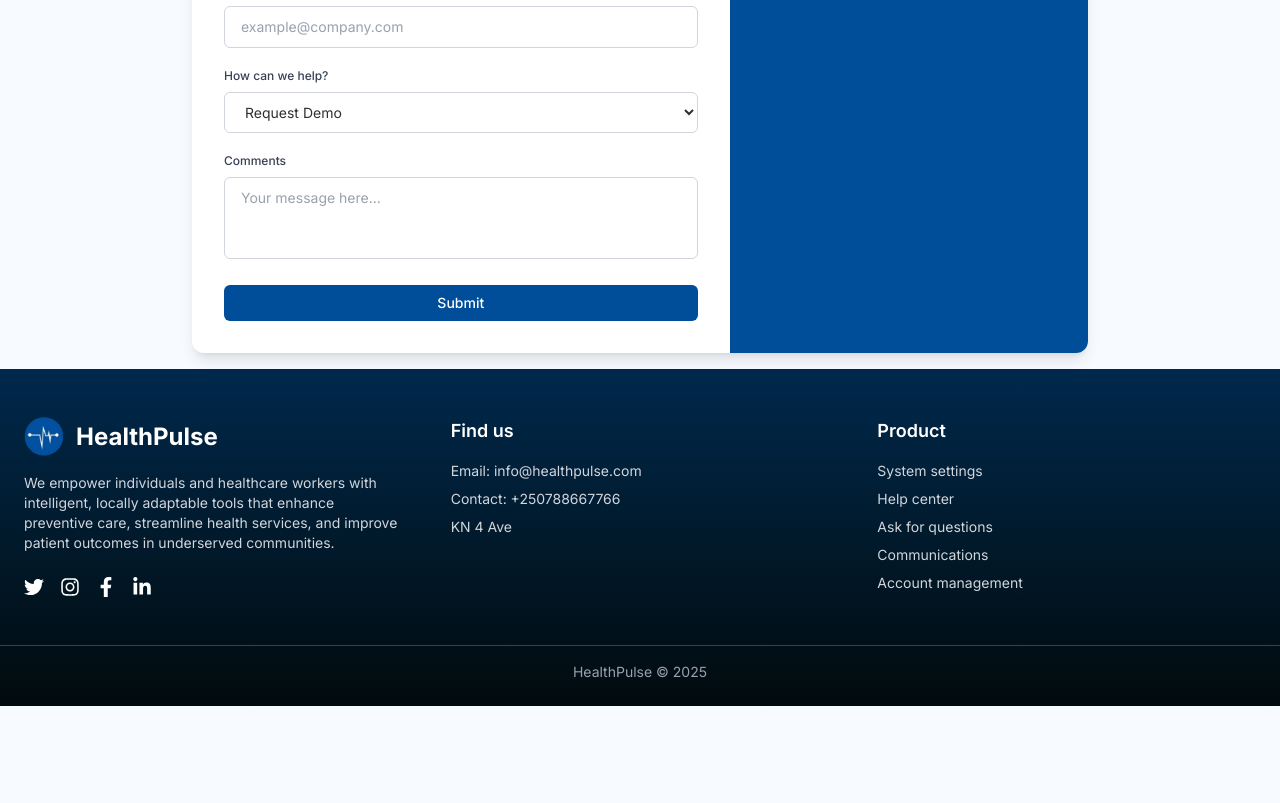
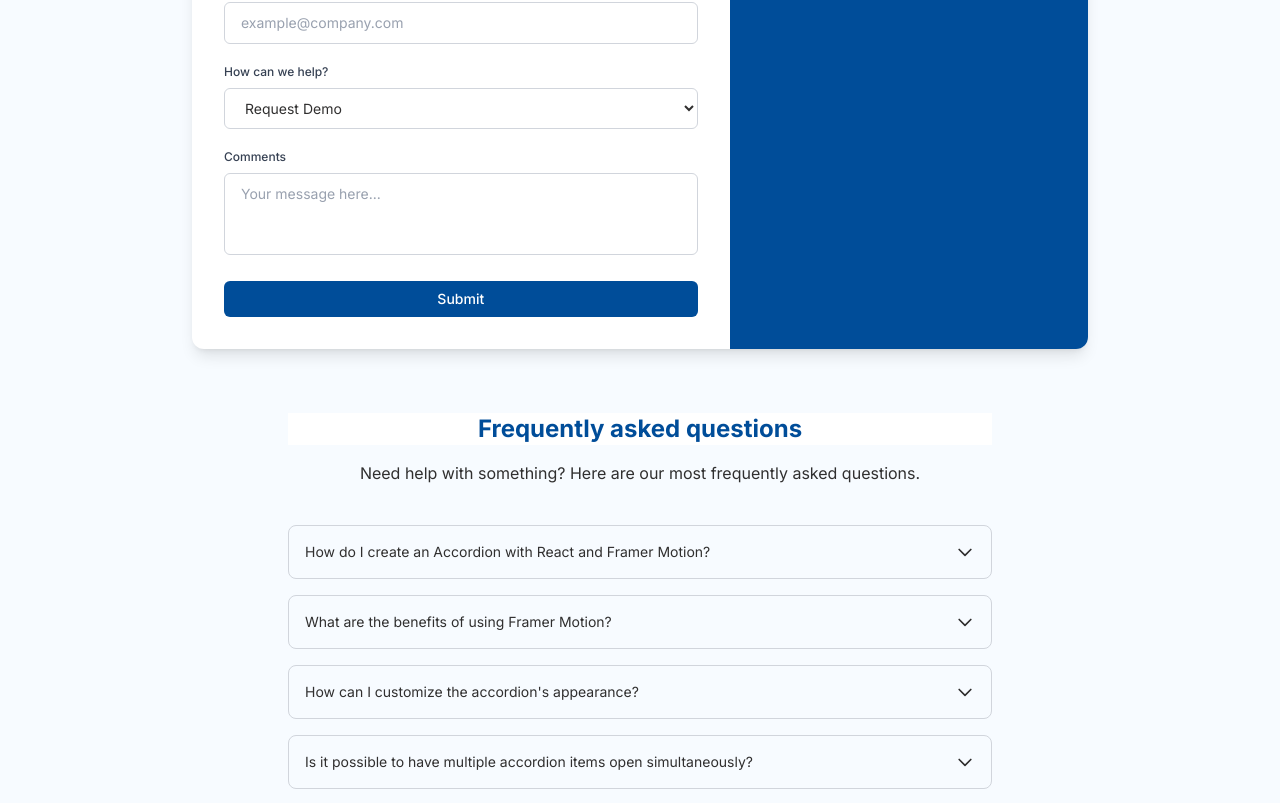
Before and after one commit to healthpulsetech/healthpulse-landing, a Next.js app: page / in a window 1280 px wide. Shown: the part 1988-2791 px from the top of the page. Before the commit the page ends 2694 px from the top, so only its background shows below. Built offline with nearby package versions, Linux system fonts and the light colour scheme.

Commit message:
will add frequently asked question

```diff
--- a/src/app/page.tsx
+++ b/src/app/page.tsx
@@ -5,6 +5,7 @@ import Services from "@/components/services"
 import Features from "@/components/features"
 import ContactUs from "@/components/contact"
 import HealthPulseFooter from "@/components/layout/footer"
+import FAQ from "@/components/faqs"
 
 export default function Page(){
   return(
@@ -15,10 +16,8 @@ export default function Page(){
       <Services/>
       <Features />
       <ContactUs />
+      <FAQ />
       <HealthPulseFooter />
-
-
-
 
 
     </div>
--- /dev/null
+++ b/src/components/faqs.tsx
@@ -0,0 +1,146 @@
+import React, { useRef, useState } from "react";
+import { AnimatePresence, motion, useInView } from "framer-motion";
+
+interface AccordionItem {
+  title: string;
+  description: string;
+}
+
+interface AccordionProps {
+  i: number;
+  expanded: number | null;
+  setExpanded: React.Dispatch<React.SetStateAction<number | null>>;
+  title: string;
+  description: string;
+}
+
+const accordionItems: AccordionItem[] = [
+  {
+    title: "How do I create an Accordion with React and Framer Motion?",
+    description:
+      "To create an Accordion with React and Framer Motion, you can use the AnimatePresence component along with motion elements. Implement a toggle mechanism to control the expanded state of each accordion item.",
+  },
+  {
+    title: "What are the benefits of using Framer Motion?",
+    description:
+      "Framer Motion provides an easy-to-use API for creating smooth animations in React applications. It offers features like gesture recognition, variants for complex animations, and automatic prefixing for cross-browser compatibility.",
+  },
+  {
+    title: "How can I customize the accordion's appearance?",
+    description:
+      "You can customize the accordion's appearance using Tailwind CSS classes. Adjust colors, padding, margins, and other properties to match your desired design. You can also add icons or other elements to enhance the visual appeal.",
+  },
+  {
+    title:
+      "Is it possible to have multiple accordion items open simultaneously?",
+    description:
+      "Yes, it's possible. You would need to modify the state management to use an array or object to track multiple open items instead of a single expanded state. Then, update the toggle logic accordingly.",
+  },
+  {
+    title: "Can I animate the accordion items when they expand or collapse?",
+    description:
+      "Yes, you can animate the accordion items using Framer Motion. Apply animations to the content elements within each accordion item, such as height transitions, opacity changes, or custom animations based on your design preferences.",
+  },
+];
+
+const FAQ: React.FC = () => {
+  const [expanded, setExpanded] = useState<number | null>(null);
+
+  return (
+    <div className="mx-auto w-full max-w-3xl px-4 py-12 sm:px-6 lg:px-8 font-sans">
+      <h1 className="mb-4 bg-white text-secondary text-center text-2xl font-bold">
+        Frequently asked questions
+      </h1>
+      <p className="mb-10 text-center text-primary ">
+        Need help with something? Here are our most frequently asked questions.
+      </p>
+      <div className="space-y-4">
+        {accordionItems.map((item, i) => (
+          <Accordion
+            key={i}
+            i={i}
+            expanded={expanded}
+            setExpanded={setExpanded}
+            title={item.title}
+            description={item.description}
+          />
+        ))}
+      </div>
+    </div>
+  );
+};
+
+const Accordion: React.FC<AccordionProps> = ({
+  i,
+  expanded,
+  setExpanded,
+  title,
+  description,
+}) => {
+  const isOpen = i === expanded;
+
+  const ref = useRef(null);
+  const isInView = useInView(ref, { once: true });
+  return (
+    <motion.div
+      ref={ref}
+      initial={{ opacity: 0, y: 50 }}
+      animate={isInView ? { opacity: 1, y: 0 } : { opacity: 0, y: 50 }}
+      transition={{
+        delay: 0.2 * i,
+        duration: 0.8,
+      }}
+      className="overflow-hidden rounded-lg border border-gray-300 "
+    >
+      <motion.header
+        initial={false}
+        animate={{
+          backgroundColor: isOpen
+            ? "bg-gray-100 dark:bg-gray-800"
+            : "bg-white dark:bg-gray-900",
+        }}
+        onClick={() => setExpanded(isOpen ? null : i)}
+        className="flex cursor-pointer items-center justify-between p-4"
+      >
+        <h3 className="text-sm text-primary">{title}</h3>
+        <div>
+          <motion.svg
+            animate={{ rotate: isOpen ? 180 : 0 }}
+            transition={{ duration: 0.3 }}
+            className="size-5 text-sm"
+            fill="none"
+            viewBox="0 0 24 24"
+            stroke="currentColor"
+          >
+            <path
+              strokeLinecap="round"
+              strokeLinejoin="round"
+              strokeWidth={2}
+              d="M19 9l-7 7-7-7"
+            />
+          </motion.svg>
+        </div>
+      </motion.header>
+      <AnimatePresence initial={false}>
+        {isOpen && (
+          <motion.section
+            key="content"
+            initial="collapsed"
+            animate="open"
+            exit="collapsed"
+            variants={{
+              open: { opacity: 1, height: "auto" },
+              collapsed: { opacity: 0, height: 0 },
+            }}
+            transition={{ duration: 0.3, ease: [0.04, 0.62, 0.23, 0.98] }}
+          >
+            <div className="bg-white p-4 text-sm text-primary">
+              {description}
+            </div>
+          </motion.section>
+        )}
+      </AnimatePresence>
+    </motion.div>
+  );
+};
+export default FAQ;
--- a/src/components/services.tsx
+++ b/src/components/services.tsx
@@ -59,7 +59,7 @@ export const Services = () => {
         transition={{ duration: 0.7, ease: "easeInOut" }}
         className="text-center mb-8 sm:mb-12"
       >
-        <h1 className="text-xl sm:text-2xl md:text-3xl lg:text-4xl font-bold mb-4 px-4">
+        <h1 className="text-xl sm:text-2xl md:text-3xl lg:text-3xl font-bold mb-4 px-4">
           Our <span className="text-secondary">Services</span>
         </h1>
       </motion.div>
```
